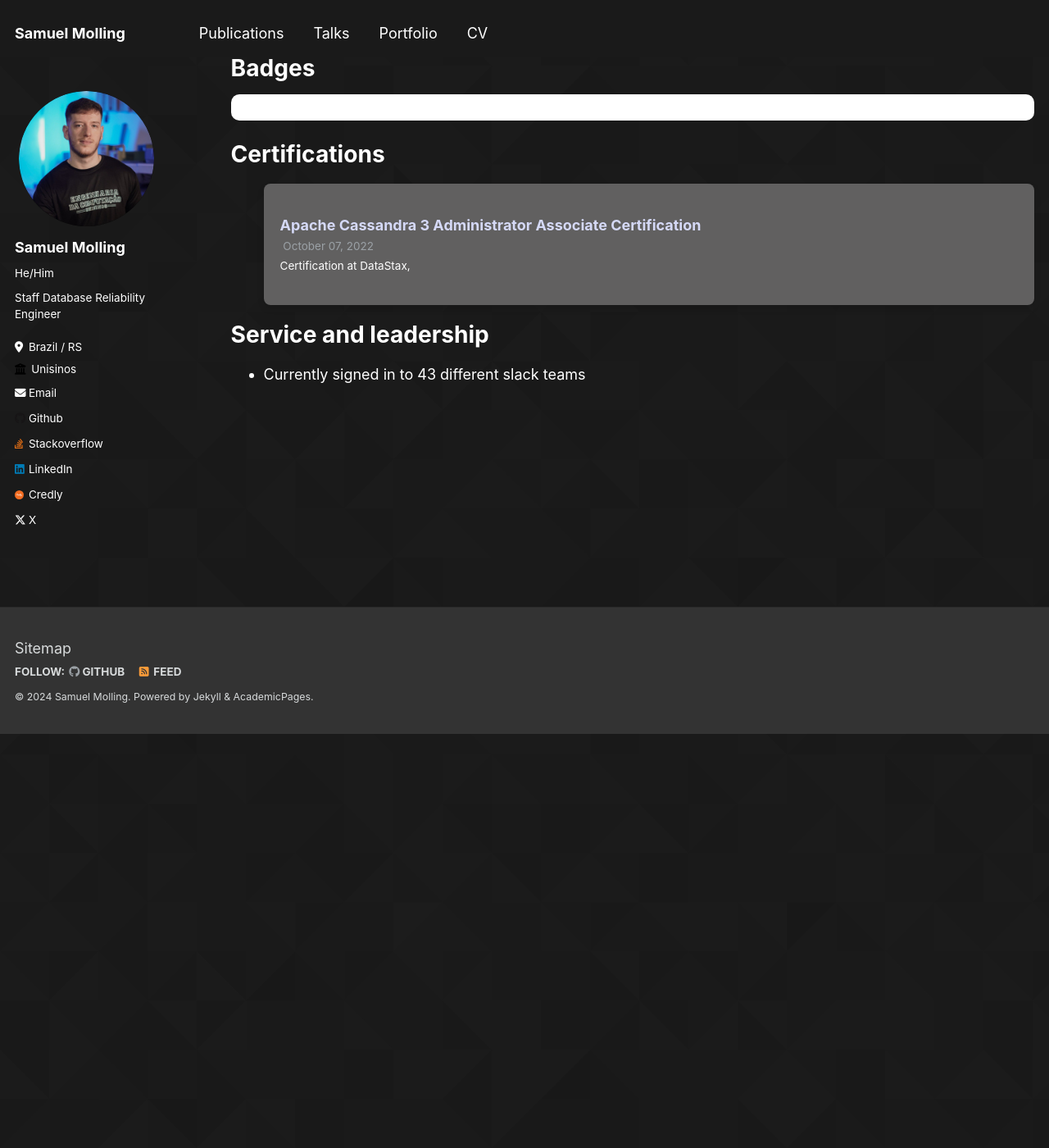
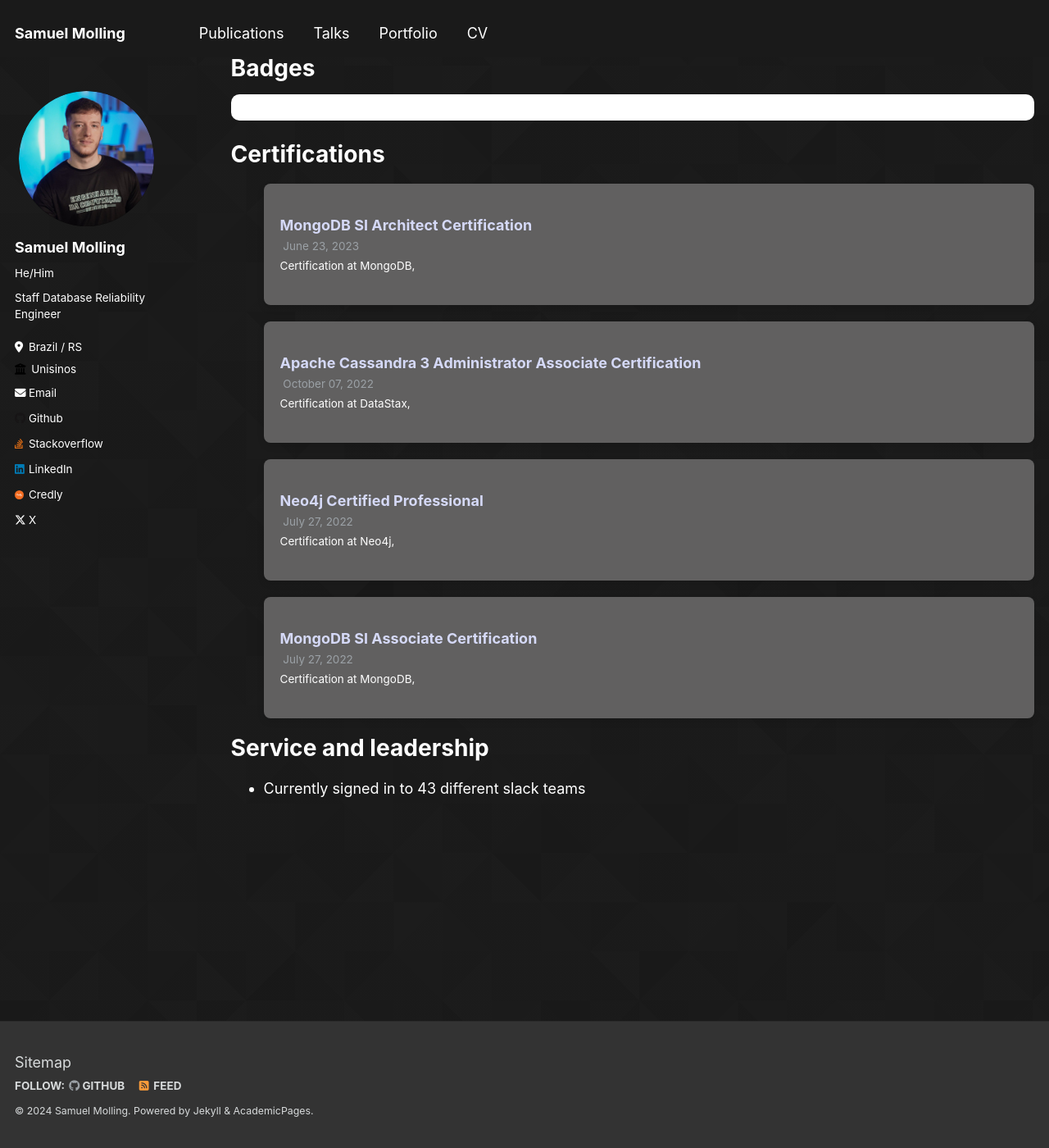
Before and after one commit to SamuelMolling/samuelmolling.github.io, a Jekyll site: the page built from _pages/cv.md, in a window 1280 px wide and 1400 px high, scrolled down 2320 px. Shown: the whole window at 82% size. Built offline with Jekyll 4.4.1, drawn with Linux system fonts in a browser that asks for light colours; a script that is not in the unit is left out; before the commit the page ends 3216 px from its top, so only the background shows below that.

Commit message:
add some things

```diff
--- /dev/null
+++ b/_certifications/mongodb-si-architect.md
@@ -0,0 +1,10 @@
+---
+title: "MongoDB SI Architect Certification"
+collection: certifications
+layout: certification
+type: "Certification"
+permalink: /certifications/mongodb-si-architect
+venue: "MongoDB"
+date: 2023-06-23
+certification: "../images/certifications/mongodb-si-architect.jpeg"
+---
--- /dev/null
+++ b/_certifications/mongodb-si-associate.md
@@ -0,0 +1,10 @@
+---
+title: "MongoDB SI Associate Certification"
+collection: certifications
+layout: certification
+type: "Certification"
+permalink: /certifications/mongodb-si-associate
+venue: "MongoDB"
+date: 2022-07-27
+certification: "../images/certifications/mongodb-si-associate.jpeg"
+---
--- /dev/null
+++ b/_certifications/neo4j-certified-professional.md
@@ -0,0 +1,10 @@
+---
+title: "Neo4j Certified Professional"
+collection: certifications
+layout: certification
+type: "Certification"
+permalink: /certifications/neo4j-certified-professional
+venue: "Neo4j"
+date: 2022-07-27
+certification: "../images/certifications/neo4j-certified-professional.jpeg"
+---
--- a/_includes/badges.html
+++ b/_includes/badges.html
@@ -1,4 +1,17 @@
 <div class="certifications">
+    <!-- AWS -->
+    <div data-iframe-width="150" data-iframe-height="270" data-share-badge-id="5378063f-70f8-4a26-813a-083042b36fba" data-share-badge-host="https://www.credly.com"></div><script type="text/javascript" async src="//cdn.credly.com/assets/utilities/embed.js"></script>
     <div data-iframe-width="150" data-iframe-height="270" data-share-badge-id="cc7d2cb1-6778-4c9d-bb04-11aba8aa921d" data-share-badge-host="https://www.credly.com"></div><script type="text/javascript" async src="//cdn.credly.com/assets/utilities/embed.js"></script>
+    <div data-iframe-width="150" data-iframe-height="270" data-share-badge-id="68e809a4-5d97-44ac-a399-4f119c0df646" data-share-badge-host="https://www.credly.com"></div><script type="text/javascript" async src="//cdn.credly.com/assets/utilities/embed.js"></script>
+    <div data-iframe-width="150" data-iframe-height="270" data-share-badge-id="ee3d699c-f049-446f-a8f7-e64277cce4a9" data-share-badge-host="https://www.credly.com"></div><script type="text/javascript" async src="//cdn.credly.com/assets/utilities/embed.js"></script>
+    <div data-iframe-width="150" data-iframe-height="270" data-share-badge-id="94081bd3-5e90-48eb-9881-053292e35546" data-share-badge-host="https://www.credly.com"></div><script type="text/javascript" async src="//cdn.credly.com/assets/utilities/embed.js"></script>
+    <!-- MongoDB -->
+    <div data-iframe-width="150" data-iframe-height="270" data-share-badge-id="19e98f6e-0f07-430d-a5d6-ebb4d729f814" data-share-badge-host="https://www.credly.com"></div><script type="text/javascript" async src="//cdn.credly.com/assets/utilities/embed.js"></script>
+    <div data-iframe-width="150" data-iframe-height="270" data-share-badge-id="6e840787-2b8f-4b45-9ecd-5f49736ee6e7" data-share-badge-host="https://www.credly.com"></div><script type="text/javascript" async src="//cdn.credly.com/assets/utilities/embed.js"></script>
+    <div data-iframe-width="150" data-iframe-height="270" data-share-badge-id="1566db47-62f8-4cd9-a9a1-4e39805fef52" data-share-badge-host="https://www.credly.com"></div><script type="text/javascript" async src="//cdn.credly.com/assets/utilities/embed.js"></script>
+    <div data-iframe-width="150" data-iframe-height="270" data-share-badge-id="ae2dea00-1092-4a3a-8ef8-8f5e4c223225" data-share-badge-host="https://www.credly.com"></div><script type="text/javascript" async src="//cdn.credly.com/assets/utilities/embed.js"></script>
+    <div data-iframe-width="150" data-iframe-height="270" data-share-badge-id="6b497644-3489-4c0c-8d42-9ef6fe4e0ac5" data-share-badge-host="https://www.credly.com"></div><script type="text/javascript" async src="//cdn.credly.com/assets/utilities/embed.js"></script>
+    <!-- Hashicorp -->
+    <div data-iframe-width="150" data-iframe-height="270" data-share-badge-id="837f90b4-7656-49ac-9650-3ae4bb61fdd9" data-share-badge-host="https://www.credly.com"></div><script type="text/javascript" async src="//cdn.credly.com/assets/utilities/embed.js"></script>
     <!-- Adicione outros certificados aqui -->
 </div>
```
Also changed, not shown: _certifications/apache-cassandra-3-administrator-associate-certification copy.md (renamed from _certifications/apache-cassandra-3-administrator-associate-certification.md), images/certifications/mongodb-si-architect.jpeg (added), images/certifications/mongodb-si-associate.jpeg (added), images/certifications/neo4j-certified-professional.png (added).
